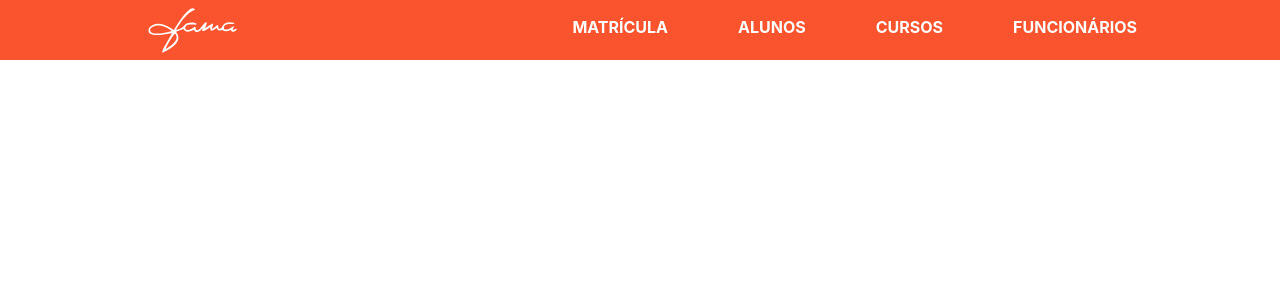
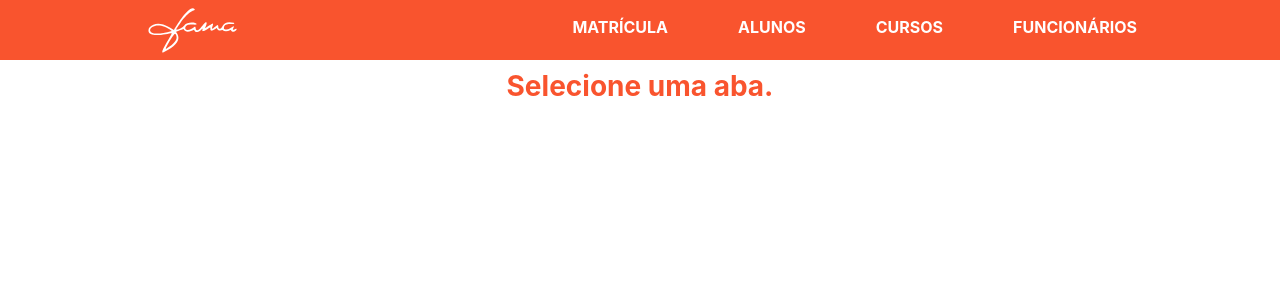
Before and after one commit to gusluchetti/Fama_Frontend, an Angular app: page / in a window 1280 px wide. Shown: the top 300 px of the page. Built offline with nearby package versions, Linux system fonts and the light colour scheme.

Commit message:
aviso para selecionar aba na pagina inicial

```diff
--- a/src/app/app.component.html
+++ b/src/app/app.component.html
@@ -1,2 +1,5 @@
 <app-navbar></app-navbar>
+<div *ngIf="_router.url == '/'" class="margin-v">
+    <h3 class="main-title align-center">Selecione uma aba.</h3>
+</div>
 <router-outlet></router-outlet>
--- a/src/app/app.component.ts
+++ b/src/app/app.component.ts
@@ -1,11 +1,18 @@
 import { Component, NgModule } from '@angular/core';
+import { Router } from '@angular/router';
 
 @Component({
-  selector: 'app-root',
-  templateUrl: './app.component.html',
-  styleUrls: ['./app.component.css']
+	selector: 'app-root',
+	templateUrl: './app.component.html',
+	styleUrls: ['./app.component.css']
 })
 
 export class AppComponent {
+	router: string;
+
+	constructor(public _router: Router) {}
+	ngOnInit() {
+		console.log(this.router)
+	}
 
 }
```
